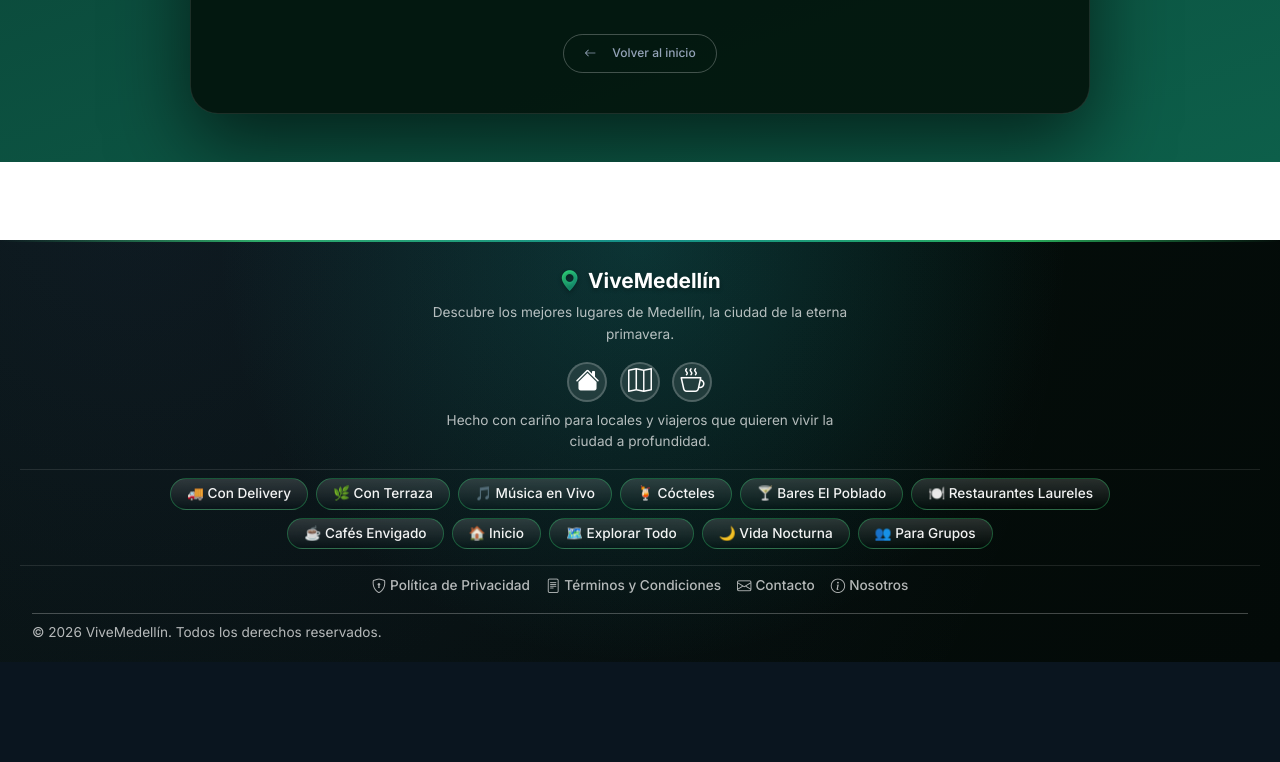
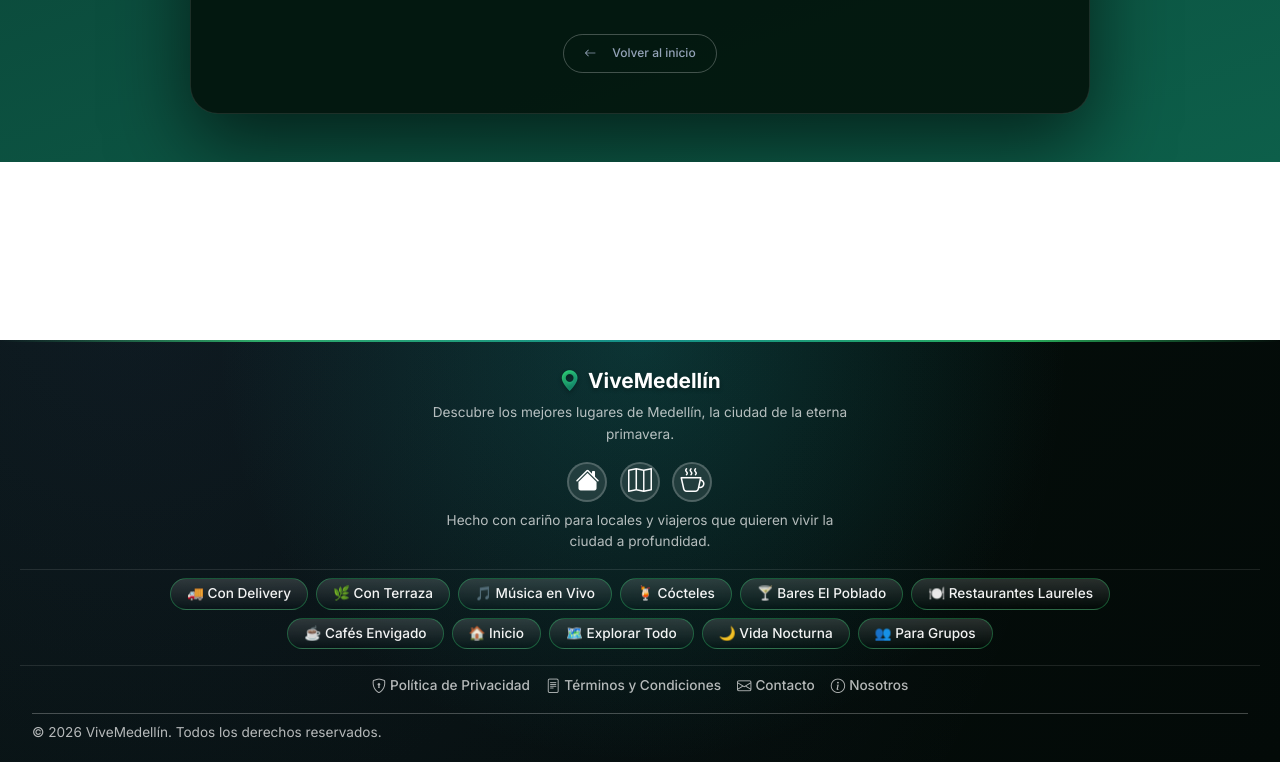
Before and after one commit to Alheecordero/medellin-project, a Django app: page /contacto/ in a window 1280 px wide. Shown: the part 1298-2060 px from the top of the page. Before the commit the page ends 1960 px from the top, so only its background shows below. Run offline with Django 4.2, Linux system fonts and the light colour scheme; parts of the project's set-up code (start-up, migrations or seed data) failed here and were passed over.

Commit message:
deploy: 2026-03-05 22:29:02 UTC

```diff
--- a/explorer/static/css/style.css
+++ b/explorer/static/css/style.css
@@ -105,8 +105,8 @@ iframe[id^="google_ads"] {
 }
 
 /* Elementos con data-nosnippet: Google no debería inyectar ads aquí */
-[data-nosnippet] > ins.adsbygoogle,
-[data-ad-layout="-exclude"] > ins.adsbygoogle {
+[data-nosnippet] > ins.adsbygoogle:not(.adsense-manual),
+[data-ad-layout="-exclude"] > ins.adsbygoogle:not(.adsense-manual) {
   display: none !important;
   height: 0 !important;
   max-height: 0 !important;
--- a/explorer/templates/components/adsense_fixed_unit.html
+++ b/explorer/templates/components/adsense_fixed_unit.html
@@ -3,7 +3,7 @@
   {% if label %}
     <div class="adsense-fixed-label text-center small text-white-50 mb-2">{{ label }}</div>
   {% endif %}
-  <ins class="adsbygoogle"
+  <ins class="adsbygoogle adsense-manual"
        id="ads-fixed-{{ placement|default:'block' }}-{{ slot }}-{{ unit_key|default:'u0' }}"
        style="display:block"
        data-ad-client="{{ settings.ADSENSE_CLIENT }}"
@@ -12,7 +12,7 @@
        data-full-width-responsive="true"></ins>
   <script>
     (function () {
-      var unitId = "ads-fixed-{{ placement|default:'block' }}-{{ slot }}";
+      var unitId = "ads-fixed-{{ placement|default:'block' }}-{{ slot }}-{{ unit_key|default:'u0' }}";
       var unit = document.getElementById(unitId);
       if (!unit) return;
       try {
```
